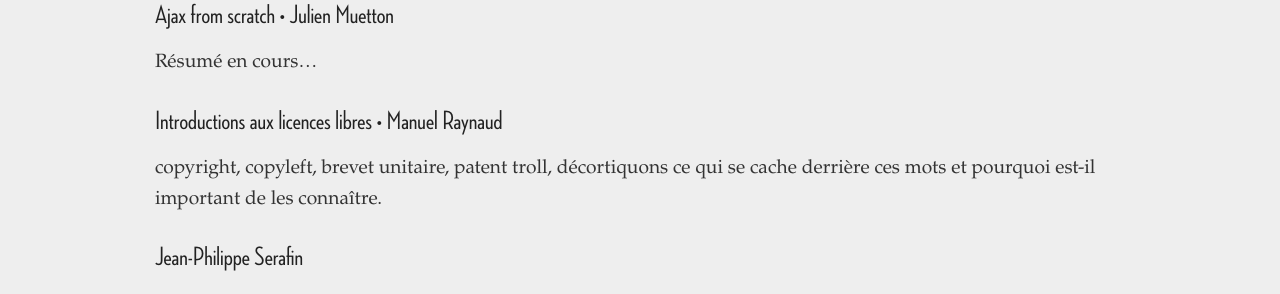
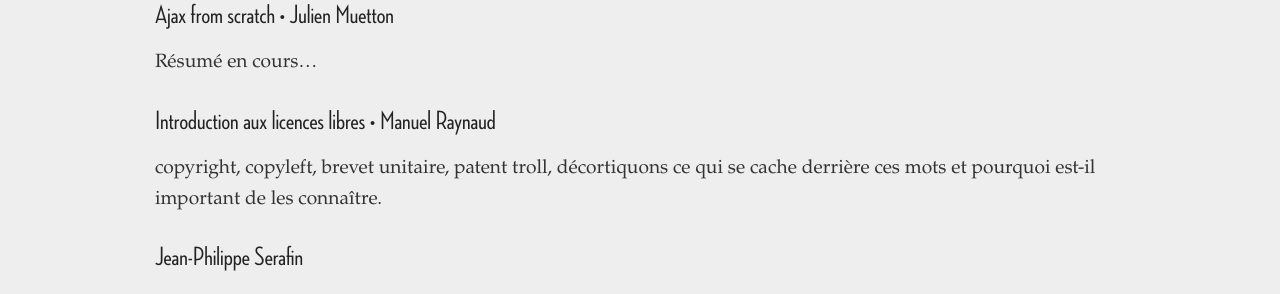
Before and after one commit to clermontech/clermontech.github.com, a Jekyll site: the page built from _posts/2013-03-25-API-Hour-1.md, in a window 1280 px wide. Shown: the part 1222-1516 px from the top of the page. Built offline with Jekyll 4.4.1, drawn with Linux system fonts in a browser that asks for light colours.

Commit message:
fix typo

```diff
--- a/_posts/2013-03-25-API-Hour-1.md
+++ b/_posts/2013-03-25-API-Hour-1.md
@@ -32,7 +32,7 @@ Cette première rencontre sera l'occasion de présenter l'association [Clermont'
 
 Résumé en cours...
 
-### Introductions aux licences libres • Manuel Raynaud
+### Introduction aux licences libres • Manuel Raynaud
 
 copyright, copyleft, brevet unitaire, patent troll, décortiquons ce qui se cache derrière ces mots et pourquoi est-il important de les connaître.
 
```
